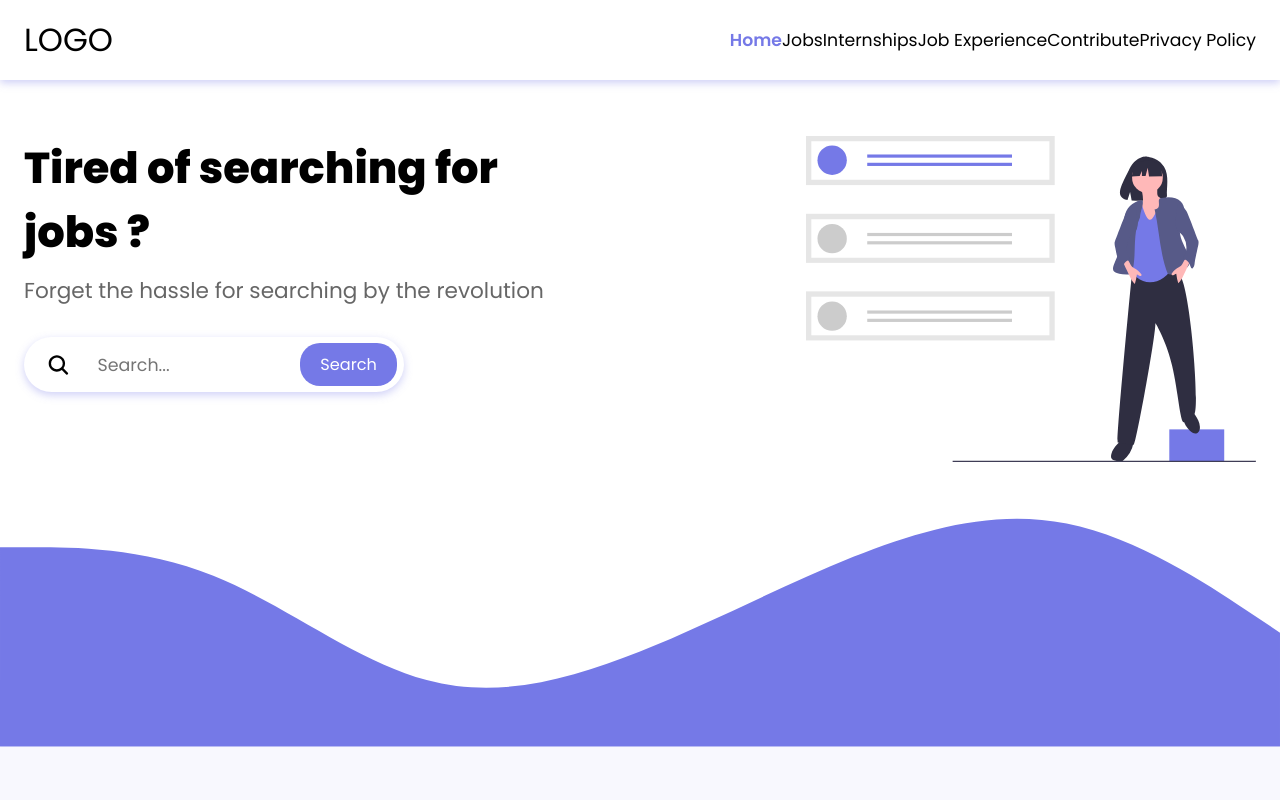
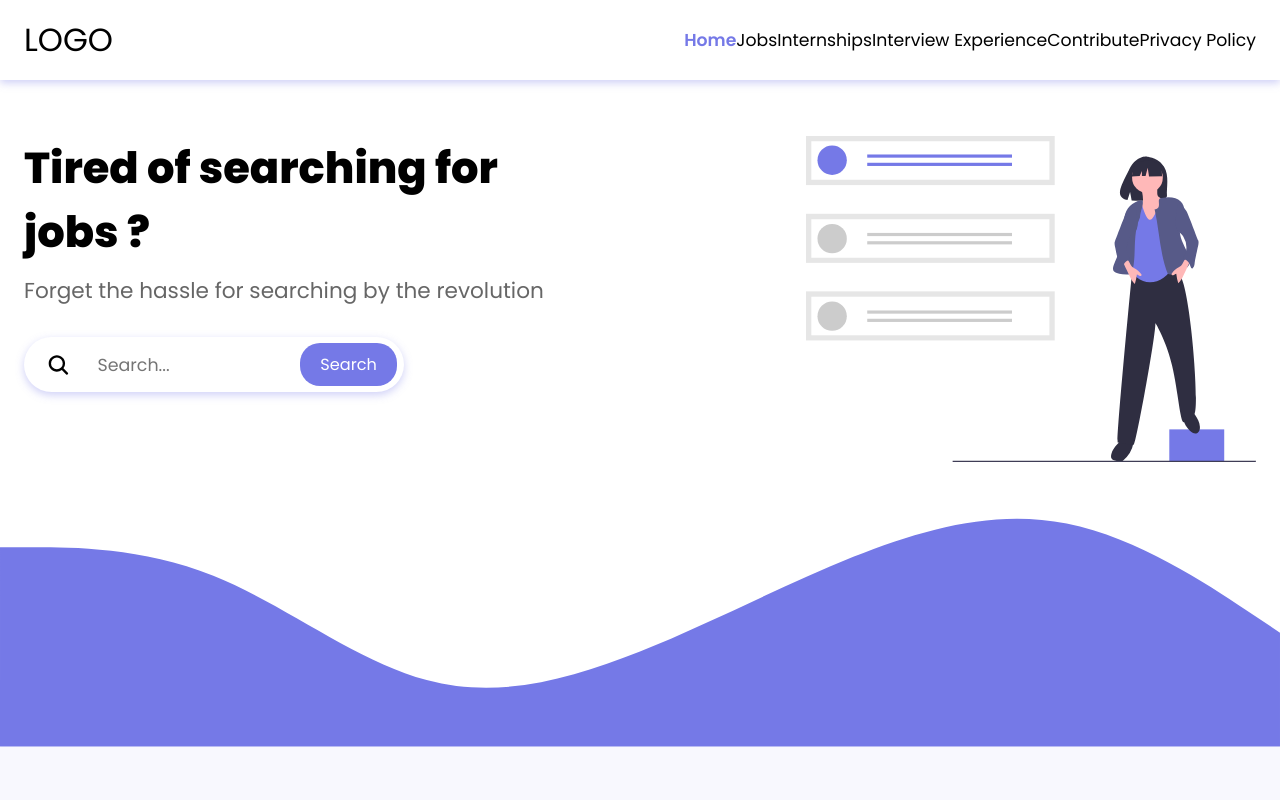
Before and after one commit to codescientist703/job-site, a React (Create React App) app in the folder jobsite/frontend/: page / in a window 1280 px wide. Shown: the top 800 px of the page. Built offline with nearby package versions, Linux system fonts and the light colour scheme.

Commit message:
modified styling for privacy plicy page

```diff
--- a/jobsite/frontend/src/RawContent/HeaderContent.js
+++ b/jobsite/frontend/src/RawContent/HeaderContent.js
@@ -1,6 +1,8 @@
 import { AiOutlineHome } from 'react-icons/ai';
 import { HiOutlineOfficeBuilding } from 'react-icons/hi';
 import { BiBuildings } from 'react-icons/bi';
+import { BsAward } from 'react-icons/bs';
+import { IoNewspaperOutline } from 'react-icons/io5';
 
 const Data = [
 	{
@@ -19,14 +21,14 @@ const Data = [
 		icon: <BiBuildings />,
 	},
 	{
-		name: 'Job Experience',
+		name: 'Interview Experience',
 		link: '/job-experience',
-		icon: <BiBuildings />,
+		icon: <IoNewspaperOutline />,
 	},
 	{
 		name: 'Contribute',
 		link: '/contribute-your-experience',
-		icon: <BiBuildings />,
+		icon: <BsAward />,
 	},
 	{
 		name: 'Privacy Policy',
--- a/jobsite/frontend/src/components/Content/Content.js
+++ b/jobsite/frontend/src/components/Content/Content.js
@@ -1,7 +1,14 @@
 import styled from 'styled-components/macro';
 
 export const Content = styled.div`
-	padding: 1rem;
+	padding: ${({ generalPage }) => (generalPage ? '0 0.7rem' : '1rem')};
+
+	h1,
+	h2,
+	h3 {
+		margin: 0.8rem 0 0.2rem;
+	}
+
 	h1 {
 		font-size: 2rem;
 		font-weight: 600;
@@ -19,7 +26,7 @@ export const Content = styled.div`
 
 	p {
 		font-size: 1rem;
-		margin-bottom: 0.5rem;
+		margin-bottom: 0.6rem;
 	}
 
 	a {
--- a/jobsite/frontend/src/components/Header/Header.elements.js
+++ b/jobsite/frontend/src/components/Header/Header.elements.js
@@ -78,7 +78,7 @@ export const NavItem = styled.li`
 	align-items: center;
 	text-align: left;
 	width: 100%;
-	font-size: 1.08rem;
+	font-size: 1rem;
 
 	@media screen and (min-width: ${({ theme }) => theme.lg}px) {
 		width: fit-content;
@@ -86,6 +86,7 @@ export const NavItem = styled.li`
 		padding: 0.2rem 0.6rem;
 		border-radius: 5px;
 		transition: 0.3s;
+		font-size: 1.08rem;
 
 		&:hover > .Headerelements__NavLink-vjhw7q-7 {
 			color: ${({ theme }) => theme.primaryColor};
--- a/jobsite/frontend/src/pages/JobExperience/JobExperience.js
+++ b/jobsite/frontend/src/pages/JobExperience/JobExperience.js
@@ -16,7 +16,7 @@ import Skeleton from 'react-loading-skeleton';
 function JobExperience() {
 	const breadData = [
 		{ name: 'home', link: '/' },
-		{ name: 'Job experiences', link: '/job-experience' },
+		{ name: 'interview experiences', link: '/job-experience' },
 	];
 	const [data, setData] = useState([]);
 	const [page, setPage] = useState(1);
--- a/jobsite/frontend/src/pages/PrivacyPolicy/PrivacyPolicy.js
+++ b/jobsite/frontend/src/pages/PrivacyPolicy/PrivacyPolicy.js
@@ -1,11 +1,11 @@
-import { Content, Title, Container, FluidContainer } from '../../components';
+import { Content, Title, FluidContainer, Container } from '../../components';
 
 const PrivacyPolicy = () => {
 	return (
 		<FluidContainer>
 			<Container>
 				<Title generalPage={true}>Privacy Policy for Job Dundho</Title>
-				<Content>
+				<Content generalPage={true}>
 					<p>
 						At Job Dundho, accessible from jobdundho.com, one of our main
 						priorities is the privacy of our visitors. This Privacy Policy
```
